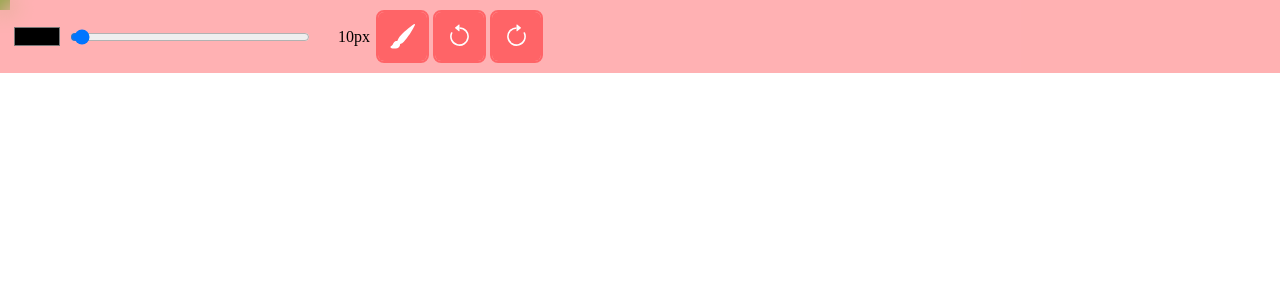
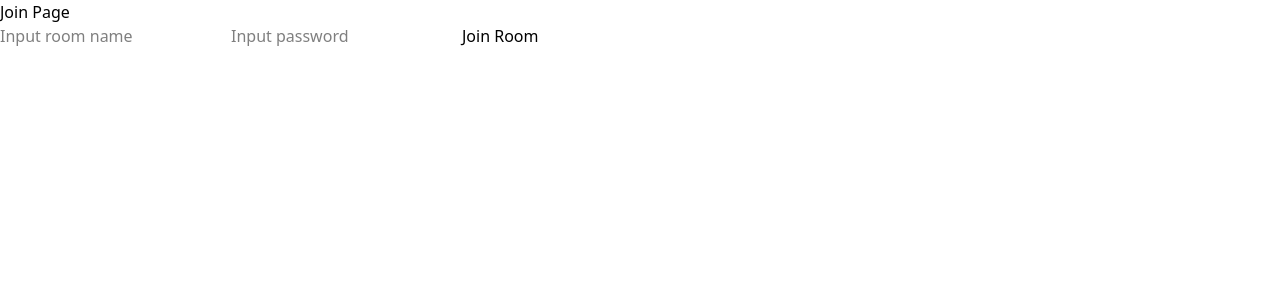
Before and after one commit to SimonXVB/Draw2Gether, a React (Vite) app in the folder Draw-Frontend/: page / in a window 1280 px wide. Shown: the top 300 px of the page. Built offline with nearby package versions, Linux system fonts and the light colour scheme; no server answers; a web font is replaced by a local one.

Commit message:
initial socket.io rooms implementation

```diff
--- a/Draw-Frontend/src/Components/DrawingCanvas.tsx
+++ b/Draw-Frontend/src/Components/DrawingCanvas.tsx
@@ -4,7 +4,7 @@ import { usePanCanvas } from "../Hooks/usePanCanvas";
 import { useZoomCanvas } from "../Hooks/useZoomCanvas";
 import { useDrawOnCanvas } from "../Hooks/useDrawOnCanvas";
 import { Toolbar } from "./Toolbar";
-import { selectionCTX } from "../Context/SelectionContext/selectionCTX";
+import { globalSettingsCTX } from "../Context/GlobalSettingsContext/globalSettingsCTX";
 import { coordsCTX } from "../Context/CoordsContext/coordsCTX";
 import { drawingCTX, type drawingInterface } from "../Context/DrawingContext/drawingCTX";
 import { socket } from "../socket";
@@ -15,7 +15,7 @@ export function DrawingCanvas() {
 
     const [isDrawing, setIsDrawing] = useState<boolean>(false);
 
-    const { currentSelection } = useContext(selectionCTX);
+    const { globalSettings } = useContext(globalSettingsCTX);
     const { scale } = useContext(coordsCTX);
     const { drawingInfoRef } = useContext(drawingCTX);
 
@@ -28,12 +28,12 @@ export function DrawingCanvas() {
         const cursor = cursorRef.current!;
 
         cursor.style.display = "block";
-        cursor.style.width = (currentSelection.size * scale) + "px";
-        cursor.style.height = (currentSelection.size * scale) + "px";
-        cursor.style.border = "1px solid" + currentSelection.color;
+        cursor.style.width = (globalSettings.size * scale) + "px";
+        cursor.style.height = (globalSettings.size * scale) + "px";
+        cursor.style.border = "1px solid" + globalSettings.color;
 
-        cursor.style.top = (e.clientY - ((currentSelection.size * scale) / 2)) + "px";
-        cursor.style.left = (e.clientX - ((currentSelection.size * scale) / 2)) + "px";
+        cursor.style.top = (e.clientY - ((globalSettings.size * scale) / 2)) + "px";
+        cursor.style.left = (e.clientX - ((globalSettings.size * scale) / 2)) + "px";
     };
 
     function addMouseMoveListeners(e: React.MouseEvent<HTMLCanvasElement>) {
@@ -50,28 +50,38 @@ export function DrawingCanvas() {
         };
     };
 
-    function pushResDrawingInfo(newInfo: drawingInterface) {
-        drawingInfoRef.current.push(newInfo);
-        render(canvasRef.current!);
+    // Socket.io functions
+    function sendInitialData() {
+        socket.emit("sendInitialData", drawingInfoRef.current);
+        console.log("initial data sent");
     };
 
-    function setNewDrawingInfo(newDrawingInfo: drawingInterface[]) {
-        drawingInfoRef.current = newDrawingInfo;
+    function receiveInitialData(drawingData: drawingInterface[]) {
+        drawingInfoRef.current = drawingData
         render(canvasRef.current!);
+        console.log("initial data set");
+    };
+
+    function receiveNewData(drawingData: drawingInterface) {
+        drawingInfoRef.current.push(drawingData);
+        render(canvasRef.current!);
+        console.log("new data set");
     };
 
     useEffect(() => {
         addPanListeners(canvasRef.current!);
         addZoomListeners(canvasRef.current!);
 
-        socket.on("resDrawingInfo", pushResDrawingInfo);
-        socket.on("emitDrawingData", setNewDrawingInfo);
+        socket.on("requestInitialData", sendInitialData);
+        socket.on("receiveInitialData", receiveInitialData);
+        socket.on("receiveNewData", receiveNewData);
 
         render(canvasRef.current!);
 
         return () => {
-            socket.off("resDrawingInfo", pushResDrawingInfo);
-            socket.off("emitDrawingData", setNewDrawingInfo);
+            socket.off("requestInitialData", sendInitialData);
+            socket.off("receiveInitialData", receiveInitialData);
+            socket.off("receiveNewData", receiveNewData);
         };
         // eslint-disable-next-line react-hooks/exhaustive-deps
     }, []);
--- /dev/null
+++ b/Draw-Frontend/src/Components/JoinPage.tsx
@@ -0,0 +1,48 @@
+import { useContext, useEffect, useState } from "react";
+import { socket } from "../socket";
+import { globalSettingsCTX, type globalSettingsInterface } from "../Context/GlobalSettingsContext/globalSettingsCTX";
+
+export function JoinPage() {
+    const [roomInput, setRoomInput] = useState<string>("");
+    const [passwordInput, setPasswordInput] = useState<string>("");
+
+    const { setGlobalSettings } = useContext(globalSettingsCTX);
+
+    function joinRoom(e: React.FormEvent<HTMLFormElement>) {
+        e.preventDefault();
+
+        if(roomInput === "" || passwordInput === "") return;
+
+        socket.emit("joinRoom", {
+            roomName: roomInput,
+            password: passwordInput
+        });
+    };
+
+    function setIsJoined(data: globalSettingsInterface) {
+        setGlobalSettings(prev => ({
+            ...prev,
+            isJoined: data.isJoined
+        }));
+    };
+
+    useEffect(() => {
+        socket.on("joinedRoom", setIsJoined);
+
+        return () => {
+            socket.off("joinedRoom", setIsJoined);
+        };
+        // eslint-disable-next-line react-hooks/exhaustive-deps
+    }, []);
+
+    return (
+        <>
+            <h1>Join Page</h1>
+            <form onSubmit={e => joinRoom(e)}>
+                <input type="text" placeholder="Input room name" onChange={e => setRoomInput(e.target.value)}/>
+                <input type="text" placeholder="Input password" onChange={e => setPasswordInput(e.target.value)}/>
+                <button type="submit">Join Room</button>
+            </form>
+        </>
+    );
+};
--- a/Draw-Frontend/src/Components/Toolbar.tsx
+++ b/Draw-Frontend/src/Components/Toolbar.tsx
@@ -1,15 +1,15 @@
 import { useContext, useEffect } from "react"
-import { selectionCTX } from "../Context/SelectionContext/selectionCTX"
+import { globalSettingsCTX } from "../Context/GlobalSettingsContext/globalSettingsCTX"
 import { useUndoRedo } from "../Hooks/useUndoRedo";
 import { socket } from "../socket";
 
 export function Toolbar({ canvas }: { canvas: React.RefObject<HTMLCanvasElement | null> }) {
-    const { setCurrentSelection, currentSelection } = useContext(selectionCTX);
+    const { globalSettings, setGlobalSettings } = useContext(globalSettingsCTX);
 
     const { undo, redo } = useUndoRedo();
 
     function setColor(e: React.ChangeEvent<HTMLInputElement>) {
-        setCurrentSelection(prev => {
+        setGlobalSettings(prev => {
             return {
                 ...prev,
                 color: e.target.value
@@ -18,7 +18,7 @@ export function Toolbar({ canvas }: { canvas: React.RefObject<HTMLCanvasElement
     };
 
     function setSize(e: React.ChangeEvent<HTMLInputElement>) {
-        setCurrentSelection(prev => {
+        setGlobalSettings(prev => {
             return {
                 ...prev,
                 size: Number(e.target.value)
@@ -27,10 +27,10 @@ export function Toolbar({ canvas }: { canvas: React.RefObject<HTMLCanvasElement
     };
 
     function setMode() {
-        setCurrentSelection(prev => {
+        setGlobalSettings(prev => {
             return {
                 ...prev,
-                mode: currentSelection.mode === "erase" ? "draw" : "erase"
+                mode: globalSettings.mode === "erase" ? "draw" : "erase"
             }
         });
     };
@@ -64,11 +64,11 @@ export function Toolbar({ canvas }: { canvas: React.RefObject<HTMLCanvasElement
         <div className="fixed flex items-center top-0 left-0 w-screen p-3 font-[DynaPuff] bg-red-400/50 backdrop-blur-md gap-2">
             <input type="color" className="cursor-pointer" onChange={e => setColor(e)}/>
             <div className="flex justify-between items-center gap-2 w-[300px]">
-                <input type="range" min={1} max={500} step={1} defaultValue={currentSelection.size} onChange={e => setSize(e)} className="w-[80%] cursor-pointer"/>
-                <span>{currentSelection.size}px</span>
+                <input type="range" min={1} max={500} step={1} defaultValue={globalSettings.size} onChange={e => setSize(e)} className="w-[80%] cursor-pointer"/>
+                <span>{globalSettings.size}px</span>
             </div>
             <button className="flex justify-center cursor-pointer bg-red-400 outline-2 outline-red-400 p-3 rounded-md hover:bg-white hover:*:fill-red-400" onClick={setMode}>
-                {currentSelection.mode === "erase" ?
+                {globalSettings.mode === "erase" ?
                     <svg xmlns="http://www.w3.org/2000/svg" width="25" height="25" fill="#fff" viewBox="0 0 16 16">
                         <path d="M8.086 2.207a2 2 0 0 1 2.828 0l3.879 3.879a2 2 0 0 1 0 2.828l-5.5 5.5A2 2 0 0 1 7.879 15H5.12a2 2 0 0 1-1.414-.586l-2.5-2.5a2 2 0 0 1 0-2.828zm.66 11.34L3.453 8.254 1.914 9.793a1 1 0 0 0 0 1.414l2.5 2.5a1 1 0 0 0 .707.293H7.88a1 1 0 0 0 .707-.293z"/>
                     </svg>
--- a/Draw-Frontend/src/Context/DrawingContext/DrawingContextProvider.tsx
+++ b/Draw-Frontend/src/Context/DrawingContext/DrawingCTXProvider.tsx
@@ -1,7 +1,7 @@
 import { useRef } from "react"
 import { drawingCTX, type drawingInterface } from "./drawingCTX"
 
-export function DrawingContextProvider({ children }: { children: React.ReactNode}) {
+export function DrawingCTXProvider({ children }: { children: React.ReactNode}) {
     const drawingInfoRef = useRef<drawingInterface[]>([]);
     const redoArrRef = useRef<drawingInterface[]>([]);
 
--- /dev/null
+++ b/Draw-Frontend/src/Context/GlobalSettingsContext/GlobalSettingsCTXProvider.tsx
@@ -0,0 +1,17 @@
+import { useState } from "react"
+import { globalSettingsCTX, type globalSettingsInterface } from "./globalSettingsCTX"
+
+export function GlobalSettingsCTXProvider({children}: {children: React.ReactNode}) {
+    const [globalSettings, setGlobalSettings] = useState<globalSettingsInterface>({
+        color: "#000000",
+        size: 10,
+        mode: "draw",
+        isJoined: false
+    });
+
+    return (
+        <globalSettingsCTX.Provider value={{globalSettings, setGlobalSettings}}>
+            {children}
+        </globalSettingsCTX.Provider>
+    )
+};
--- /dev/null
+++ b/Draw-Frontend/src/Context/GlobalSettingsContext/globalSettingsCTX.ts
@@ -0,0 +1,17 @@
+import { createContext, type Dispatch, type SetStateAction } from "react";
+
+type modeType = "draw" | "erase";
+
+export interface globalSettingsInterface {
+    color: string,
+    size: number,
+    mode: modeType,
+    isJoined: boolean
+};
+
+interface globalSettingsCTXInterface {
+    globalSettings: globalSettingsInterface,
+    setGlobalSettings: Dispatch<SetStateAction<globalSettingsInterface>>
+};
+
+export const globalSettingsCTX = createContext<globalSettingsCTXInterface>({} as globalSettingsCTXInterface);
--- a/Draw-Frontend/src/Context/SelectionContext/SelectionCTXProvider.tsx
+++ /dev/null
@@ -1,16 +0,0 @@
-import { useState } from "react"
-import { selectionCTX, type currentSelectionInterface } from "./selectionCTX"
-
-export function SelectionCTXProvider({children}: {children: React.ReactNode}) {
-    const [currentSelection, setCurrentSelection] = useState<currentSelectionInterface>({
-        color: "#000000",
-        size: 10,
-        mode: "draw"
-    });
-
-    return (
-        <selectionCTX.Provider value={{currentSelection, setCurrentSelection}}>
-            {children}
-        </selectionCTX.Provider>
-    )
-};
--- a/Draw-Frontend/src/Context/SelectionContext/selectionCTX.ts
+++ /dev/null
@@ -1,16 +0,0 @@
-import { createContext, type Dispatch, type SetStateAction } from "react";
-
-type modeType = "draw" | "erase"
-
-export interface currentSelectionInterface {
-    color: string,
-    size: number,
-    mode: modeType
-};
-
-interface currentSelectionCTXInterface {
-    currentSelection: currentSelectionInterface,
-    setCurrentSelection: Dispatch<SetStateAction<currentSelectionInterface>>
-};
-
-export const selectionCTX = createContext<currentSelectionCTXInterface>({} as currentSelectionCTXInterface);
--- a/Draw-Frontend/src/Hooks/useDrawOnCanvas.ts
+++ b/Draw-Frontend/src/Hooks/useDrawOnCanvas.ts
@@ -1,25 +1,25 @@
 import { useContext } from "react";
-import { selectionCTX } from "../Context/SelectionContext/selectionCTX";
+import { globalSettingsCTX } from "../Context/GlobalSettingsContext/globalSettingsCTX";
 import { coordsCTX } from "../Context/CoordsContext/coordsCTX";
 import { drawingCTX, type drawingInterface } from "../Context/DrawingContext/drawingCTX";
 import { socket } from "../socket";
 
 export function useDrawOnCanvas() {
-    const { currentSelection } = useContext(selectionCTX);
+    const { globalSettings } = useContext(globalSettingsCTX);
     const { scale, x, y } = useContext(coordsCTX);
     const { drawingInfoRef } = useContext(drawingCTX);
 
     const currentDrawingInfo: drawingInterface = {
-        color: currentSelection.mode === "draw" ? currentSelection.color : "#ffffff",
-        size: currentSelection.size,
+        color: globalSettings.mode === "draw" ? globalSettings.color : "#ffffff",
+        size: globalSettings.size,
         coords: []
     };
 
     function mouseDrawOnCanvas(e: React.MouseEvent<HTMLCanvasElement>, canvas: HTMLCanvasElement) {
         const ctx = canvas.getContext("2d")!;
 
-        ctx.strokeStyle = currentSelection.mode === "draw" ? currentSelection.color : "#ffffff";
-        ctx.lineWidth = currentSelection.size;
+        ctx.strokeStyle = globalSettings.mode === "draw" ? globalSettings.color : "#ffffff";
+        ctx.lineWidth = globalSettings.size;
         ctx.lineCap = "round";
         ctx.lineJoin = "round";
 
@@ -35,8 +35,8 @@ export function useDrawOnCanvas() {
     function touchDrawOnCanvas(e: React.TouchEvent<HTMLCanvasElement>, canvas: HTMLCanvasElement) {
         const ctx = canvas.getContext("2d")!;
 
-        ctx.strokeStyle = currentSelection.mode === "draw" ? currentSelection.color : "#ffffff";
-        ctx.lineWidth = currentSelection.size;
+        ctx.strokeStyle = globalSettings.mode === "draw" ? globalSettings.color : "#ffffff";
+        ctx.lineWidth = globalSettings.size;
         ctx.lineCap = "round";
         ctx.lineJoin = "round";
 
@@ -54,7 +54,7 @@ export function useDrawOnCanvas() {
         ctx.beginPath();
         drawingInfoRef.current.push(currentDrawingInfo);
 
-        socket.emit("pushDrawingInfo", currentDrawingInfo);
+        socket.emit("sendNewData", currentDrawingInfo);
     };
 
     return { mouseDrawOnCanvas, touchDrawOnCanvas, stopDrawing };
--- a/Draw-Frontend/src/Hooks/useRenderCanvas.ts
+++ b/Draw-Frontend/src/Hooks/useRenderCanvas.ts
@@ -17,7 +17,7 @@ export function useRenderCanvas() {
         ctx.fillRect(-10, -10, 20, 20);
 
         ctx.lineWidth = 20;
-        ctx.fillStyle = "#000000";
+        ctx.strokeStyle = "#000000";
         ctx.strokeRect(-3500, -3500, 7000, 7000);
 
         drawingInfoRef.current.forEach(drawing => {
--- a/Draw-Frontend/src/index.tsx
+++ b/Draw-Frontend/src/index.tsx
@@ -1,9 +1,18 @@
 import { StrictMode } from 'react'
 import { createRoot } from 'react-dom/client'
 import { Main } from './main';
+import { CoordsCTXProvider } from "./Context/CoordsContext/CoordsCTXProvider"
+import { GlobalSettingsCTXProvider } from "./Context/GlobalSettingsContext/GlobalSettingsCTXProvider"
+import { DrawingCTXProvider } from "./Context/DrawingContext/DrawingCTXProvider"
 
 createRoot(document.getElementById('root')!).render(
   <StrictMode>
-    <Main/>
+    <CoordsCTXProvider>
+    <GlobalSettingsCTXProvider>
+    <DrawingCTXProvider>
+      <Main/>
+    </DrawingCTXProvider>
+    </GlobalSettingsCTXProvider>
+    </CoordsCTXProvider>
   </StrictMode>
 );
--- a/Draw-Frontend/src/main.tsx
+++ b/Draw-Frontend/src/main.tsx
@@ -1,16 +1,15 @@
 import { DrawingCanvas } from "./Components/DrawingCanvas"
-import { CoordsCTXProvider } from "./Context/CoordsContext/CoordsCTXProvider"
-import { SelectionCTXProvider } from "./Context/SelectionContext/SelectionCTXProvider"
-import { DrawingContextProvider } from "./Context/DrawingContext/DrawingContextProvider"
+import { JoinPage } from "./Components/JoinPage"
+import { globalSettingsCTX } from "./Context/GlobalSettingsContext/globalSettingsCTX";
+import { useContext } from "react"
 
 export function Main() {
+    const { globalSettings } = useContext(globalSettingsCTX);
+
     return (
-        <DrawingContextProvider>
-        <CoordsCTXProvider>
-        <SelectionCTXProvider>
-            <DrawingCanvas/>
-        </SelectionCTXProvider>
-        </CoordsCTXProvider>
-        </DrawingContextProvider>
+        <>
+            {!globalSettings.isJoined && <JoinPage/>}
+            {globalSettings.isJoined && <DrawingCanvas/>}
+        </>
     )
 };
```
Also changed, not shown: 1 other file (tests, documents, lock files or other folders).
